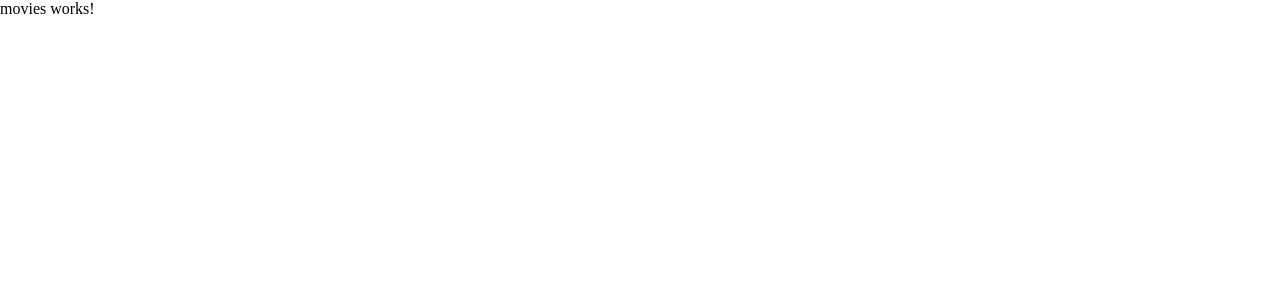
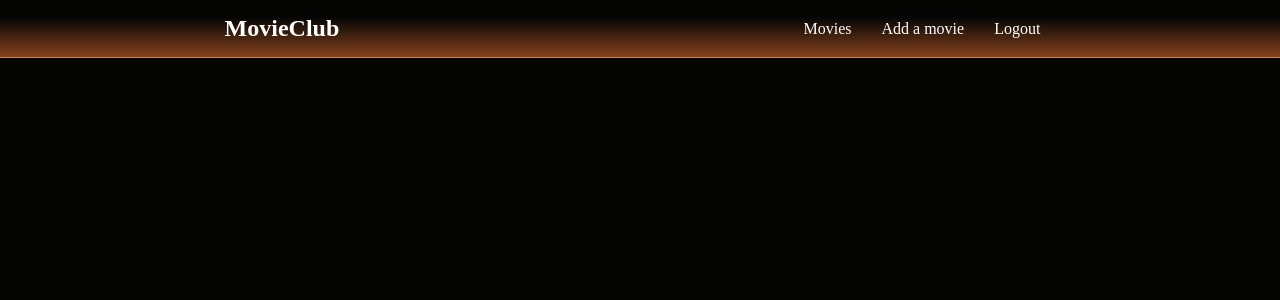
Before and after one commit to NickFusari/MovieClub, an Angular app: page /movies in a window 1280 px wide. Shown: the top 300 px of the page. Built offline with nearby package versions, Linux system fonts and the light colour scheme.

Commit message:
navbar added

```diff
--- a/src/app/app.module.ts
+++ b/src/app/app.module.ts
@@ -8,13 +8,15 @@ import { LoginSignupComponent } from './login-signup/login-signup.component';
 import { MoviesComponent } from './movies/movies.component';
 import { CreatemovieComponent } from './createmovie/createmovie.component';
 import { FormsModule } from '@angular/forms';
+import { NavbarComponent } from './navbar/navbar.component';
 
 @NgModule({
   declarations: [
     AppComponent,
     LoginSignupComponent,
     MoviesComponent,
-    CreatemovieComponent
+    CreatemovieComponent,
+    NavbarComponent
   ],
   imports: [
     BrowserModule,
--- a/src/app/createmovie/createmovie.component.html
+++ b/src/app/createmovie/createmovie.component.html
@@ -1 +1,3 @@
-<p>createmovie works!</p>
+<div>
+    <app-navbar></app-navbar>
+</div>
--- a/src/app/login-signup/login-signup.component.ts
+++ b/src/app/login-signup/login-signup.component.ts
@@ -13,8 +13,5 @@ export class LoginSignupComponent {
   login: Login = new Login();
   register: Signup = new Signup();
 
-  constructor(public service: MoviesService){
-
-
-  }
+  constructor(public service: MoviesService){}
 }
--- a/src/app/movies/movies.component.html
+++ b/src/app/movies/movies.component.html
@@ -1 +1,3 @@
-<p>movies works!</p>
+<div>
+    <app-navbar></app-navbar>
+</div>
--- /dev/null
+++ b/src/app/navbar/navbar.component.css
@@ -0,0 +1,26 @@
+.navbar{
+
+    width: 100%;
+    color: white;
+    background: linear-gradient(#050504 30%, #f3742d 160%);;
+    display: flex;
+    justify-content: space-around;
+    align-items: center;
+    padding: 15px 0;
+    border-bottom: 1px solid #f3742d;
+}
+
+a{
+
+    text-decoration: none;
+    color: white;
+    margin: 0 5px;
+    padding: 10px 10px;
+    transition: all 0.3s ease;
+}
+
+a:hover{
+
+    background-color: #f3742d;
+    border-radius: 8px;
+}
--- /dev/null
+++ b/src/app/navbar/navbar.component.html
@@ -0,0 +1,13 @@
+<div class="navbar">
+
+    <div class="logoContainer">
+        <h2>MovieClub</h2>
+    </div>
+
+    <div class="links">
+        <a routerLink="/movies">Movies</a>
+        <a routerLink="/create">Add a movie</a>
+        <a routerLink="/auth" >Logout</a>
+    </div>
+
+</div>
--- a/src/styles.css
+++ b/src/styles.css
@@ -3,3 +3,8 @@
     margin: 0;
     padding: 0;
 }
+
+body{
+
+    background: #050504;
+}
```
Also changed, not shown: src/app/navbar/navbar.component.ts (added, +10 -0 lines), 1 other file (tests, documents, lock files or other folders).
